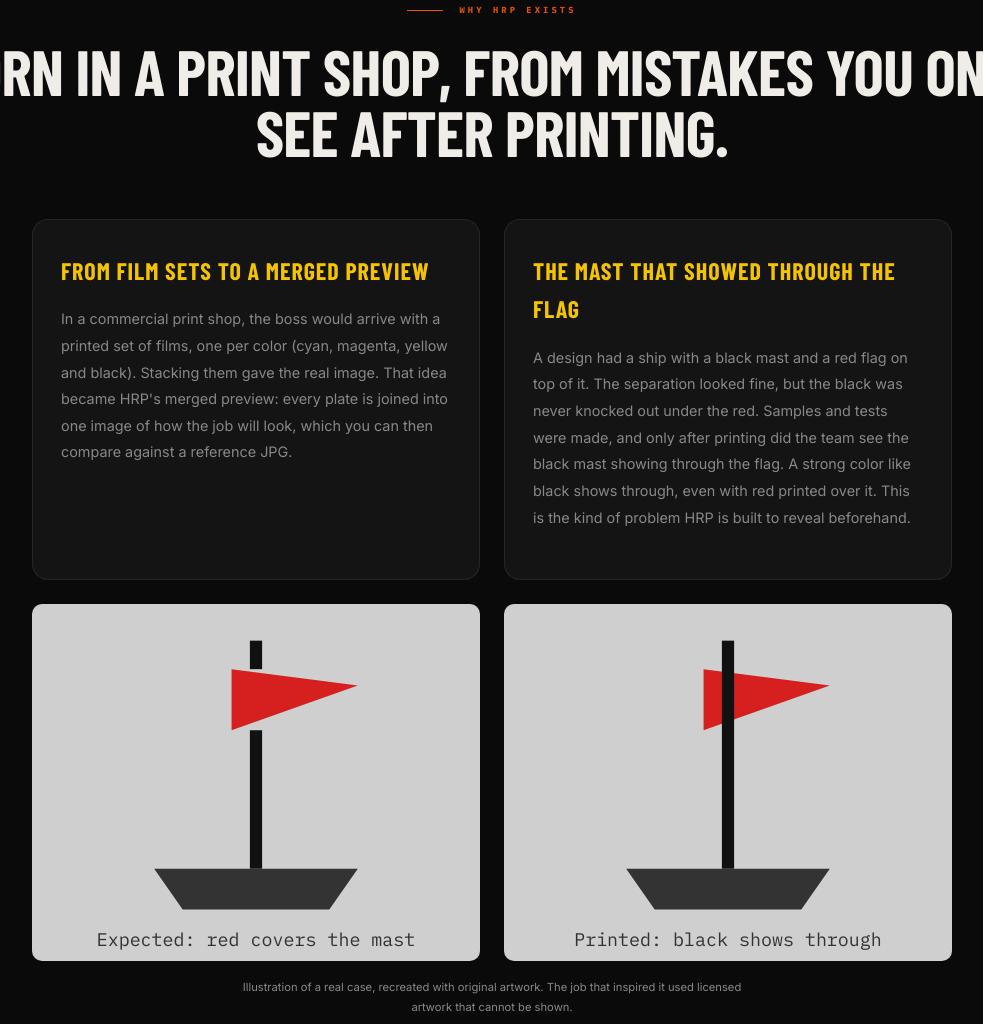
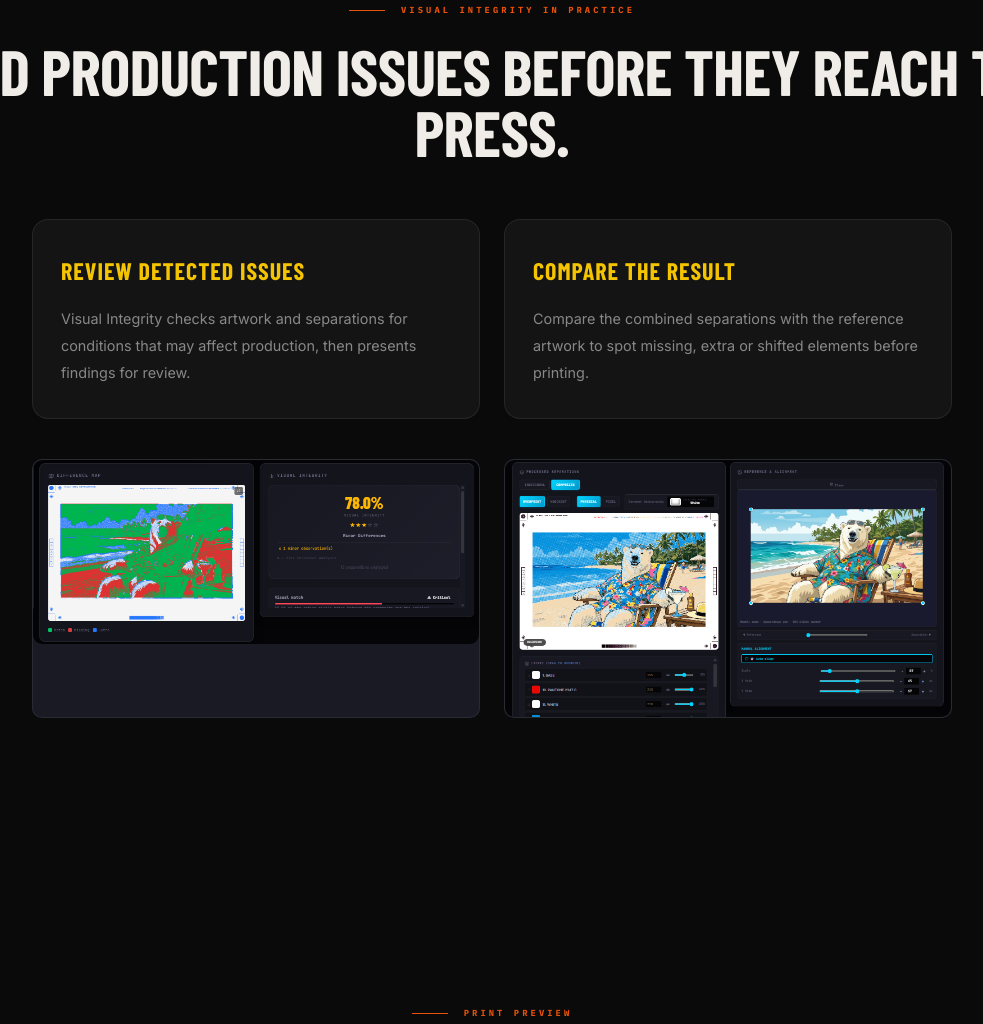
Before and after one commit to Evelez23/halftone-rip-pro, an Electron app: page index.html in a window 1280 px wide. Shown: the part 2338-3362 px from the top of the page, without its empty margins (148-1131 px from the left). Drawn offline with nearby package versions, Linux system fonts and the light colour scheme; animation ran at ten frames a second; a web font is replaced by a local one.

Commit message:
Replace ship story with Visual Integrity screenshots

```diff
--- a/index.html
+++ b/index.html
@@ -1188,36 +1188,27 @@
 
 <section class="section" id="story">
     <div class="reveal" style="text-align:center;">
-        <div class="eyebrow center" data-en="Why HRP Exists" data-es="Por Qué Existe HRP">Why HRP Exists</div>
-        <h2 class="section-h2" style="margin:0 auto 24px;text-align:center;" data-en="Born in a print shop, from mistakes you only see after printing." data-es="Nació en un taller, de errores que solo se ven después de imprimir.">Born in a print shop, from mistakes you only see after printing.</h2>
+        <div class="eyebrow center" data-en="Visual Integrity in Practice" data-es="Visual Integrity en Acción">Visual Integrity in Practice</div>
+        <h2 class="section-h2" style="margin:0 auto 24px;text-align:center;" data-en="Find production issues before they reach the press." data-es="Detecta problemas antes de que lleguen a impresión.">Find production issues before they reach the press.</h2>
     </div>
     <div class="audience-grid reveal reveal-d2">
         <div class="audience-card">
-            <h4 data-en="From film sets to a merged preview" data-es="De juegos de filmina a una vista unida">From film sets to a merged preview</h4>
-            <p class="section-desc" style="margin:0;" data-en="In a commercial print shop, the boss would arrive with a printed set of films, one per color (cyan, magenta, yellow and black). Stacking them gave the real image. That idea became HRP's merged preview: every plate is joined into one image of how the job will look, which you can then compare against a reference JPG." data-es="En una imprenta comercial, el jefe llegaba con un juego de filminas impresas, una por color (cian, magenta, amarillo y negro). Al unirlas aparecía la imagen real. De esa idea nació la vista unida de HRP: todas las placas se juntan en una sola imagen de cómo quedará el trabajo, y luego puedes compararla con un JPG de referencia.">In a commercial print shop, the boss would arrive with a printed set of films, one per color (cyan, magenta, yellow and black). Stacking them gave the real image. That idea became HRP's merged preview: every plate is joined into one image of how the job will look, which you can then compare against a reference JPG.</p>
+            <h4 data-en="Review detected issues" data-es="Revisa los problemas detectados">Review detected issues</h4>
+            <p class="section-desc" style="margin:0;" data-en="Visual Integrity checks artwork and separations for conditions that may affect production, then presents findings for review." data-es="Visual Integrity revisa el diseño y las separaciones para detectar condiciones que pueden afectar la producción y presenta los hallazgos para su revisión.">Visual Integrity checks artwork and separations for conditions that may affect production, then presents findings for review.</p>
         </div>
         <div class="audience-card">
-            <h4 data-en="The mast that showed through the flag" data-es="El mástil que se veía a través de la bandera">The mast that showed through the flag</h4>
-            <p class="section-desc" style="margin:0 0 16px;" data-en="A design had a ship with a black mast and a red flag on top of it. The separation looked fine, but the black was never knocked out under the red. Samples and tests were made, and only after printing did the team see the black mast showing through the flag. A strong color like black shows through, even with red printed over it. This is the kind of problem HRP is built to reveal beforehand." data-es="Un diseño tenía un barco con un mástil negro y una bandera roja encima. La separación parecía correcta, pero el negro nunca se noqueó bajo el rojo. Se hicieron muestras y pruebas, y solo ya impreso el equipo vio el mástil negro a través de la bandera. Un color fuerte como el negro se transparenta aunque se imprima rojo encima. Este es el tipo de problema que HRP está hecho para mostrar antes.">A design had a ship with a black mast and a red flag on top of it. The separation looked fine, but the black was never knocked out under the red. Samples and tests were made, and only after printing did the team see the black mast showing through the flag. A strong color like black shows through, even with red printed over it. This is the kind of problem HRP is built to reveal beforehand.</p>
+            <h4 data-en="Compare the result" data-es="Compara el resultado">Compare the result</h4>
+            <p class="section-desc" style="margin:0;" data-en="Compare the combined separations with the reference artwork to spot missing, extra or shifted elements before printing." data-es="Compara las separaciones combinadas con el diseño de referencia para detectar elementos faltantes, adicionales o desplazados antes de imprimir.">Compare the combined separations with the reference artwork to spot missing, extra or shifted elements before printing.</p>
         </div>
     </div>
     <div class="audience-grid reveal reveal-d2" style="margin-top:24px;">
-        <div>
-            <svg viewBox="0 0 220 175" role="img" aria-label="Expected: red covers the mast" style="width:100%;height:auto;display:block;background:#cfcfcf;border-radius:10px;">
-                    <polygon points="98,32 160,40 98,62" fill="#d62020"/><rect x="107" y="18" width="6" height="14" fill="#111"/><rect x="107" y="62" width="6" height="68" fill="#111"/>
-                    <path d="M60 130 H160 L146 150 H74 Z" fill="#333"/>
-                    <text x="110" y="168" text-anchor="middle" font-family="IBM Plex Mono, monospace" font-size="9" fill="#333" data-en="Expected: red covers the mast" data-es="Esperado: el rojo cubre el mástil">Expected: red covers the mast</text>
-                </svg>
-        </div>
-        <div>
-            <svg viewBox="0 0 220 175" role="img" aria-label="Printed: black shows through" style="width:100%;height:auto;display:block;background:#cfcfcf;border-radius:10px;">
-                    <polygon points="98,32 160,40 98,62" fill="#d62020"/><rect x="107" y="18" width="6" height="112" fill="#111"/>
-                    <path d="M60 130 H160 L146 150 H74 Z" fill="#333"/>
-                    <text x="110" y="168" text-anchor="middle" font-family="IBM Plex Mono, monospace" font-size="9" fill="#333" data-en="Printed: black shows through" data-es="Impreso: el negro se transparenta">Printed: black shows through</text>
-                </svg>
-        </div>
-    </div>
-    <p class="section-desc" style="margin:16px auto 0;text-align:center;font-size:0.7rem;" data-en="Illustration of a real case, recreated with original artwork. The job that inspired it used licensed artwork that cannot be shown." data-es="Ilustración de un caso real, recreado con arte original. El trabajo que lo inspiró usaba arte con licencia que no puede mostrarse.">Illustration of a real case, recreated with original artwork. The job that inspired it used licensed artwork that cannot be shown.</p>
+        <div class="img-frame" data-slot="story-integrity" data-size="1200×750" data-alt="Visual Integrity findings">
+            <div class="img-frame-placeholder"><div class="frame-icon">🔎</div><div class="frame-label" data-en="Visual Integrity findings" data-es="Hallazgos de Visual Integrity">Visual Integrity findings</div></div>
+        </div>
+        <div class="img-frame" data-slot="story-comparison" data-size="1200×750" data-alt="Artwork comparison">
+            <div class="img-frame-placeholder"><div class="frame-icon">🧩</div><div class="frame-label" data-en="Artwork comparison" data-es="Comparación del diseño">Artwork comparison</div></div>
+        </div>
+    </div>
 </section>
 <section class="section why-section" id="preview">
     <div class="reveal" style="text-align:center;">
@@ -2140,6 +2131,8 @@ const IMAGES = {
         'gal-libraries':    'images/system status.png',
         'gal-report':       'images/Spec generator.png',
         'gal-compare':      'images/mode coparative.png',
+        'story-integrity':  'images/Visual Integrity.png',
+        'story-comparison': 'images/mode coparative.png',
     },
     es: {
         'hero-main':        'imagenes/RIP & Separaciones.png',
@@ -2158,6 +2151,8 @@ const IMAGES = {
         'gal-libraries':    'imagenes/Ghostscript Engine.png',
         'gal-report':      'imagenes/Trabajos recientes.png',
         'gal-compare':     'imagenes/mapa de diferencia.png',
+        'story-integrity':  'imagenes/Visual Integrity.png',
+        'story-comparison': 'imagenes/mapa de diferencia.png',
     }
 };
 function applyLanguageImages() {
```
